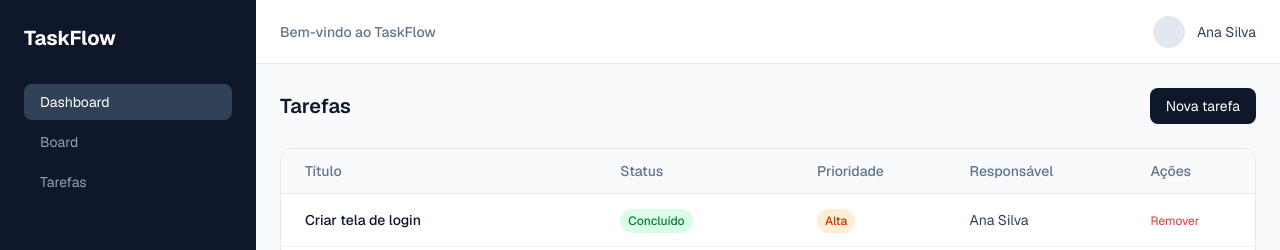
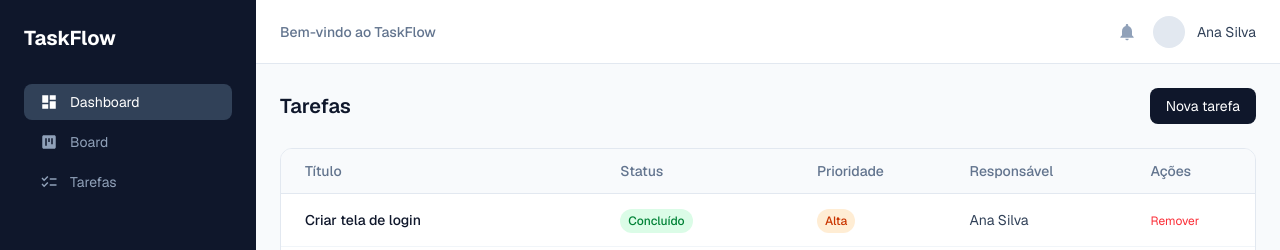
Before and after one commit to CaioMiranda12/taskflow-interface, a Next.js app: page / in a window 1280 px wide. Shown: the top 250 px of the page. Built offline with nearby package versions, Linux system fonts and the light colour scheme.

Commit message:
feat: add react-icons to Sidebar and Header

```diff
--- a/package.json
+++ b/package.json
@@ -16,6 +16,7 @@
     "react": "19.1.0",
     "react-dom": "19.1.0",
     "react-hook-form": "^7.80.0",
+    "react-icons": "^5.6.0",
     "zod": "^4.4.3",
     "zustand": "^5.0.14"
   },
--- a/src/components/Header.tsx
+++ b/src/components/Header.tsx
@@ -1,3 +1,5 @@
+import { MdNotifications } from "react-icons/md";
+
 export function Header() {
   return (
     <header className="h-16 border-b border-slate-200 flex items-center px-6 justify-between bg-white">
@@ -5,9 +7,15 @@ export function Header() {
         Bem-vindo ao TaskFlow
       </h1>
 
-      <div className="flex items-center gap-3">
-        <div className="w-8 h-8 rounded-full bg-slate-200" />
-        <span className="text-sm text-slate-700">Ana Silva</span>
+      <div className="flex items-center gap-4">
+        <button className="text-slate-400 hover:text-slate-600 transition-colors">
+          <MdNotifications size={20} />
+        </button>
+
+        <div className="flex items-center gap-3">
+          <div className="w-8 h-8 rounded-full bg-slate-200" />
+          <span className="text-sm text-slate-700">Ana Silva</span>
+        </div>
       </div>
     </header>
   );
--- a/src/components/Sidebar.tsx
+++ b/src/components/Sidebar.tsx
@@ -2,11 +2,12 @@
 
 import Link from "next/link";
 import { usePathname } from "next/navigation";
+import { MdDashboard, MdViewKanban, MdChecklist } from "react-icons/md";
 
 const navItems = [
-  { label: "Dashboard", href: "/" },
-  { label: "Board", href: "/board" },
-  { label: "Tarefas", href: "/tasks" },
+  { label: "Dashboard", href: "/", icon: MdDashboard },
+  { label: "Board", href: "/board", icon: MdViewKanban },
+  { label: "Tarefas", href: "/tasks", icon: MdChecklist },
 ];
 
 export function Sidebar() {
@@ -17,18 +18,24 @@ export function Sidebar() {
       <span className="text-xl font-bold text-white">TaskFlow</span>
 
       <nav className="flex flex-col gap-1">
-        {navItems.map((item) => (
+        {navItems.map((navItem) => {
+          const Icon = navItem.icon;
+          const isActive = pathname === navItem.href;
+
+          return (
             <Link
-            key={item.href}
-            href={item.href}
-            className={`px-4 py-2 rounded-lg text-sm transition-colors ${pathname === item.href
+              key={navItem.href}
+              href={navItem.href}
+              className={`flex items-center gap-3 px-4 py-2 rounded-lg text-sm transition-colors ${isActive
                   ? "bg-slate-700 text-white"
                   : "text-slate-400 hover:bg-slate-800 hover:text-white"
                 }`}
             >
-            {item.label}
+              <Icon size={18} />
+              {navItem.label}
             </Link>
-        ))}
+          );
+        })}
       </nav>
     </aside>
   );
```
Also changed, not shown: 1 other file (tests, documents, lock files or other folders). Lines whose indentation alone changed are shown as unchanged.
